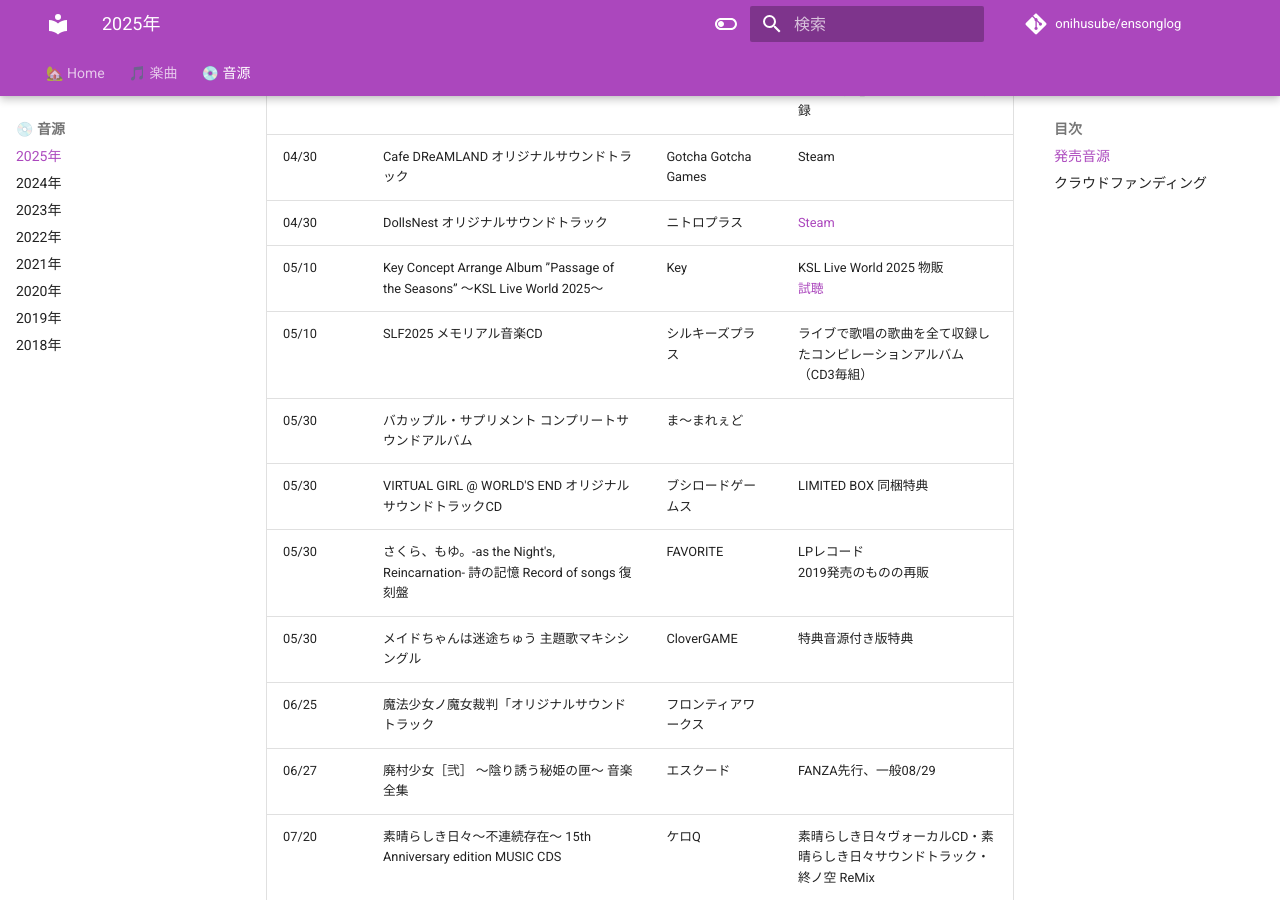
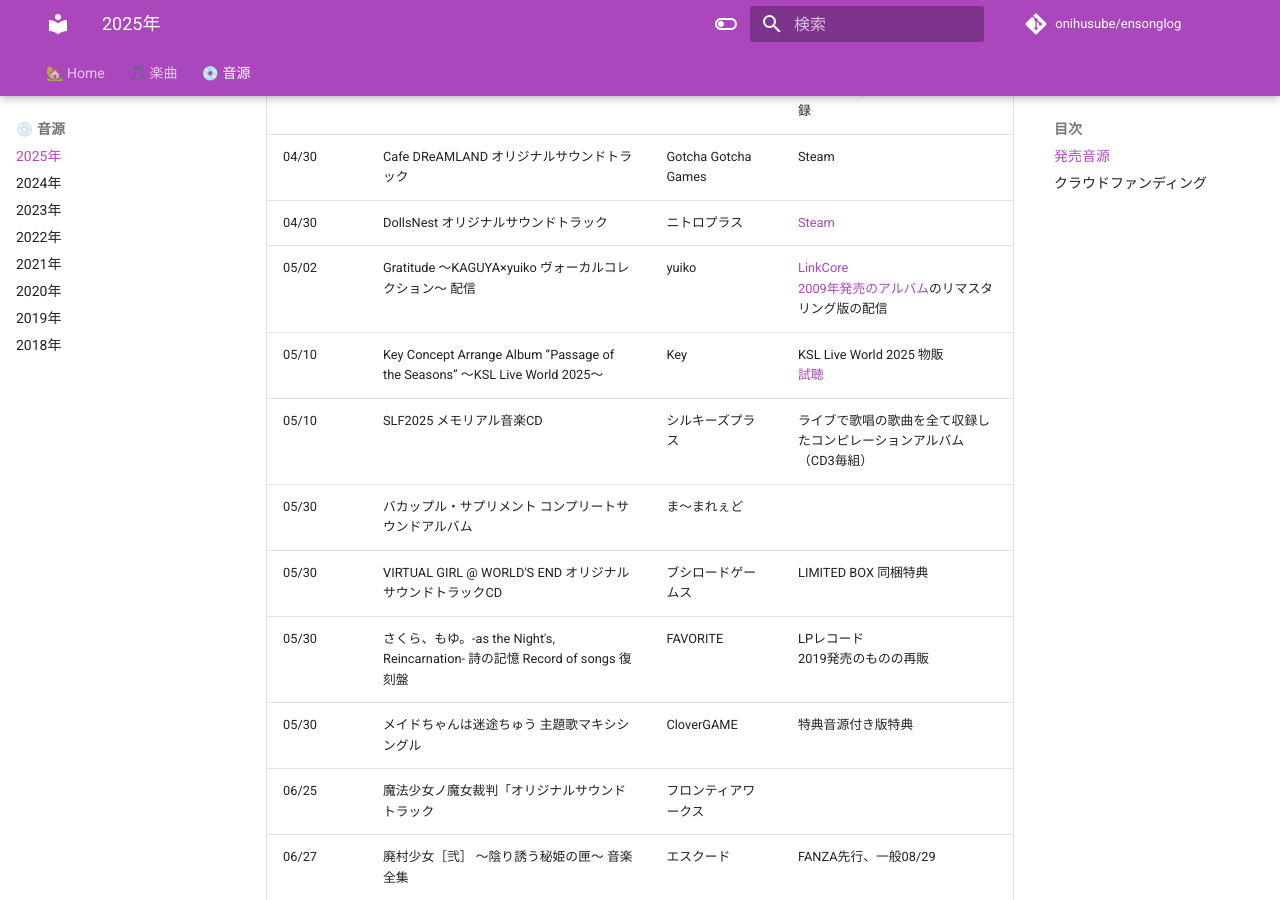
Before and after one commit to onihusube/ensonglog, an MkDocs documentation site: the page built from docs/2025/音源.md, in a window 1280 px wide and 900 px high, scrolled down 5147 px. Built offline with MkDocs 1.6.1 and Material for MkDocs 9.7.7, drawn with Linux system fonts in a browser that asks for light colours; comment, search, counter and statistics services are not loaded.

Commit message:
Gratitude追加

```diff
--- a/docs/2025/音源.md
+++ b/docs/2025/音源.md
@@ -84,6 +84,7 @@
 | 04/27 | reach for LIFE | Hive Six Records | M3春 </br> 『覇王戦姫来夢』ルートED、『夏への方舟Ⅲ』ED 江藤ともえVer. 収録 |
 | 04/30 | Cafe DReAMLAND オリジナルサウンドトラック | Gotcha Gotcha Games | Steam |
 | 04/30 | DollsNest オリジナルサウンドトラック | ニトロプラス | [Steam](https://store.steampowered.com/app/3001180/Dolls_Nest_Original_SoundTrack_The_Origin_of_Species/) |
+| 05/02 | Gratitude ～KAGUYA×yuiko ヴォーカルコレクション～ 配信 | yuiko | [LinkCore](https://linkco.re/qs0yVFYD) </br> [2009年発売のアルバム](https://primary-yuiko.com/gratitude/)のリマスタリング版の配信 |
 | 05/10 | Key Concept Arrange Album ”Passage of the Seasons” ～KSL Live World 2025～ | Key | KSL Live World 2025 物販 </br> [試聴](https://www.youtube.com/watch?v=HVnnfgZEYy0) |
 | 05/10 | SLF2025 メモリアル音楽CD | シルキーズプラス | ライブで歌唱の歌曲を全て収録したコンピレーションアルバム（CD3毎組） |
 | 05/30 | バカップル・サプリメント コンプリートサウンドアルバム | ま～まれぇど |  |
```
